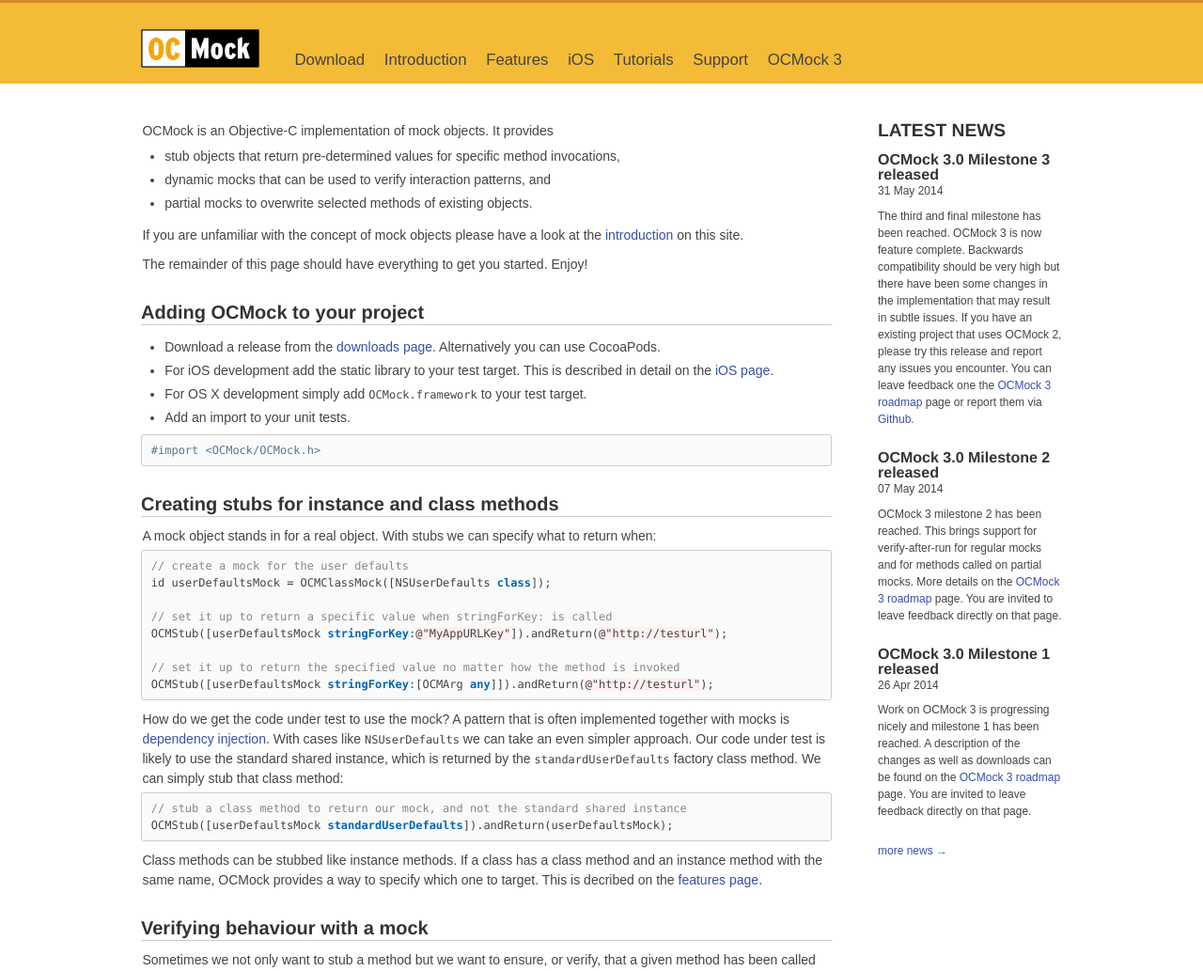
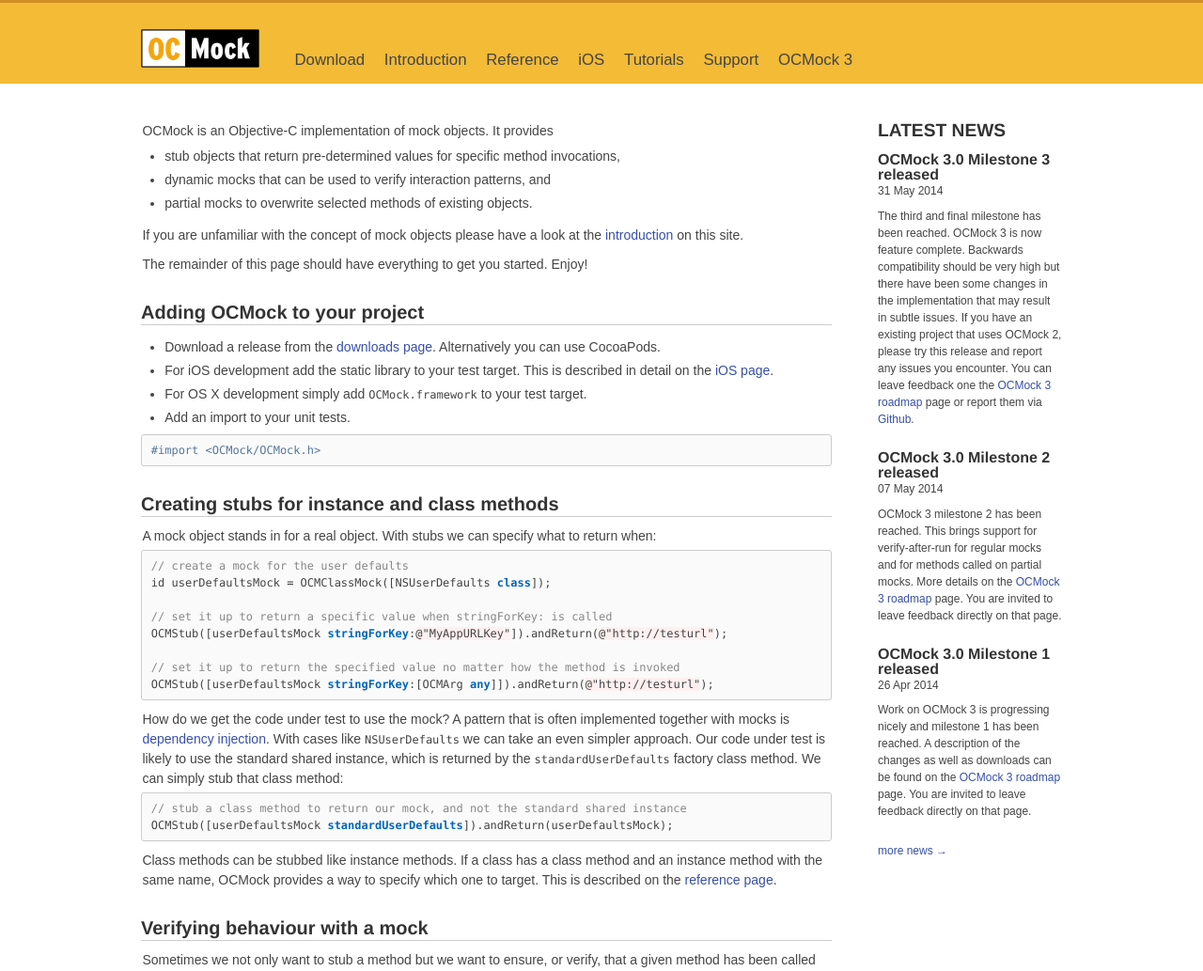
Before and after one commit to erikdoe/ocmock, a Jekyll site: the page built from index.html, in a window 1280 px wide and 1400 px high. Shown: the top 1033 px of the window at 94% size. Built offline with Jekyll 4.4.1, drawn with Linux system fonts in a browser that asks for light colours; some of the changed text lies outside the part shown.

Commit message:
Renamed features to reference.

```diff
--- a/_layouts/default.html
+++ b/_layouts/default.html
@@ -87,7 +87,7 @@
 					<li><a href="{{ site.baseurl }}/"><img id="logo" src="{{ site.baseurl }}/images/ocmock.png" width="126" height="41" alt="OCMock"></a></li>
 					<li class="textnav"><a href="{{ site.baseurl }}/download">Download</a></li>
 					<li class="textnav"><a href="{{ site.baseurl }}/introduction">Introduction</a></li>
-					<li class="textnav"><a href="{{ site.baseurl }}/features">Features</a></li>
+					<li class="textnav"><a href="{{ site.baseurl }}/reference">Reference</a></li>
 					<li class="textnav"><a href="{{ site.baseurl }}/ios">iOS</a></li>
 					<li class="textnav"><a href="{{ site.baseurl }}/tutorials">Tutorials</a></li>
 					<li class="textnav"><a href="{{ site.baseurl }}/support">Support</a></li>
@@ -143,7 +143,7 @@
 					<h2>Docs</h2>
 					<ul>
 					  <li><a href="{{ site.baseurl }}/introduction">Introduction</a></li>
-						<li><a href="{{ site.baseurl }}/features">Feature List</a></li>
+						<li><a href="{{ site.baseurl }}/reference">Reference</a></li>
 						<li><a href="{{ site.baseurl }}/ios">iOS Project Setup</a></li>
 						<li><a href="{{ site.baseurl }}/tutorials">Tutorials</a></li>
 				  </ul>
--- a/_posts/2013-07-02-ocmock-2.2-released.markdown
+++ b/_posts/2013-07-02-ocmock-2.2-released.markdown
@@ -7,4 +7,4 @@ status: publish
 type: post
 published: true
 ---
-New release (2.2) that improves weak matching for non-object arguments. A mock can now be told to ignore non-object arguments when matching invocations. More on the [features page](/features).
+New release (2.2) that improves weak matching for non-object arguments. A mock can now be told to ignore non-object arguments when matching invocations. More on the [features page](/features-ocmock2).
--- a/features-ocmock2.html
+++ b/features-ocmock2.html
@@ -8,7 +8,7 @@ published: true
 nosidebar: true
 ---
 <h1>{{ page.title }}</h1>
-<p>This page describes the features present in OCMock 2.x, using the traditional syntax. All these features, including the selector-based syntax, are available in OCMock 3, too. However, starting with OCMock 3 the default is the modern syntax, described on the new <a href="{{ site.baseurl }}/features">features page</a>.
+<p>This page describes the features present in OCMock 2.x, using the traditional syntax. All these features, including the selector-based syntax, are available in OCMock 3, too. However, starting with OCMock 3 the default is the modern syntax, described on the new <a href="{{ site.baseurl }}/reference">reference page</a>.
 
 
 <h2>Class mocks</h2>
--- a/index.html
+++ b/index.html
@@ -47,7 +47,7 @@ OCMStub([userDefaultsMock stringForKey:[OCMArg any]]).andReturn(@"http://testurl
 OCMStub([userDefaultsMock standardUserDefaults]).andReturn(userDefaultsMock);
 {% endhighlight objc %}
 
-<p>Class methods can be stubbed like instance methods. If a class has a class method and an instance method with the same name, OCMock provides a way to specify which one to target. This is decribed on the <a href="{{ site.baseurl }}/features">features page</a>.
+<p>Class methods can be stubbed like instance methods. If a class has a class method and an instance method with the same name, OCMock provides a way to specify which one to target. This is described on the <a href="{{ site.baseurl }}/reference#mocking-class-methods">reference page</a>.
 
 
 <h2>Verifying behaviour with a mock</h2>
@@ -105,7 +105,7 @@ id lockMock = OCMProtocolMock(@protocol(NSLocking));
 <p>With the examples on this page we've barely scratched the surface. OCMock has a rich feature set for many different use cases. The following pages provide good next steps to continue learning about OCMock.
 <ul>
 	<li>Read the <a href="{{ site.baseurl }}/introduction">introduction to mocking with OCMock</a>.
-	<li>Check out <a href="{{ site.baseurl }}/features">all the features</a> that OCMock offers.
+	<li>Check out <a href="{{ site.baseurl }}/reference">all the features</a> that OCMock offers.
 	<li>Browse through the <a href="{{ site.baseurl }}/tutorials">tutorials</a> written by OCMock users.
 	<li>Read Martin Fowler's article on why <a href="http://martinfowler.com/articles/mocksArentStubs.html">Mocks aren't stubs</a>. OCMock supports both, stubs and mocks.
 </ul>
--- a/introduction.html
+++ b/introduction.html
@@ -169,12 +169,12 @@ nosidebar: true
 
 <p>This is the simplest argument constraint. The mock object compares whether the object that is passed in the verification is equal to the object that was passed when the method was invoked. Now the verification will fail unless the method is called with the right argument.
 
-<p>Apart from the <i>any</i> and <i>equal</i> constraints shown so far OCMock provides a whole set of different constraints. Stubs can also be set up not only to return values but to throw exceptions or post notifications. All of this is described on the <a href="{{ site.baseurl }}/features">features page</a>.
+<p>Apart from the <i>any</i> and <i>equal</i> constraints shown so far OCMock provides a whole set of different constraints. Stubs can also be set up not only to return values but to throw exceptions or post notifications. All of this is described on the <a href="{{ site.baseurl }}/reference">reference page</a>.
 
 
 <h2>Further reading</h2>
 <ul>
-	<li>Check out <a href="{{ site.baseurl }}/features">all the features</a> that OCMock offers.
+	<li>Check out <a href="{{ site.baseurl }}/reference">all the features</a> that OCMock offers.
 	<li>Browse through the <a href="{{ site.baseurl }}/tutorials">tutorials</a> written by OCMock users.
 	<li>Read Martin Fowler's article on why <a href="http://martinfowler.com/articles/mocksArentStubs.html">Mocks aren't stubs</a>. OCMock supports both, stubs and mocks.
 </ul>
```
Also changed, not shown: reference.html (renamed from features.html).
